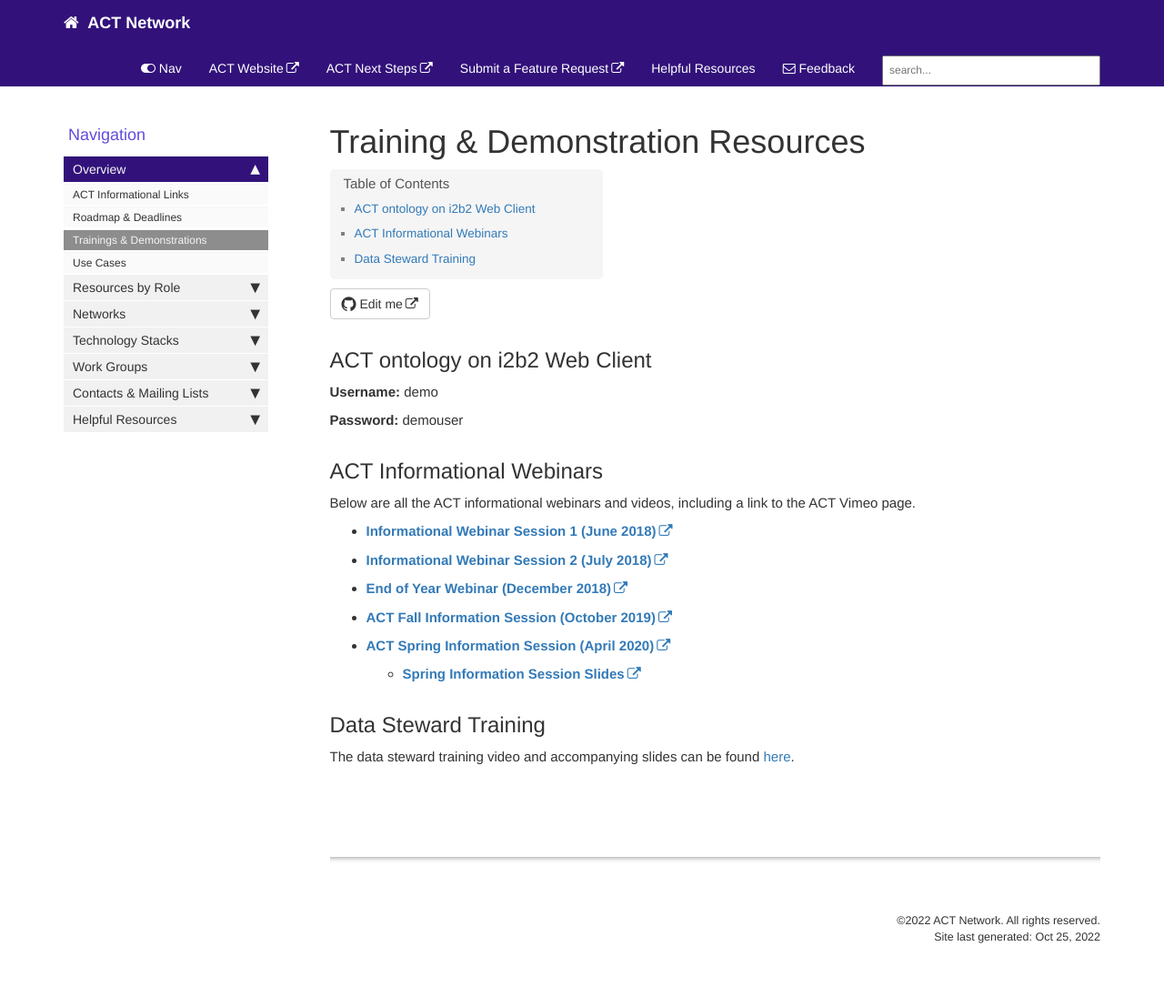
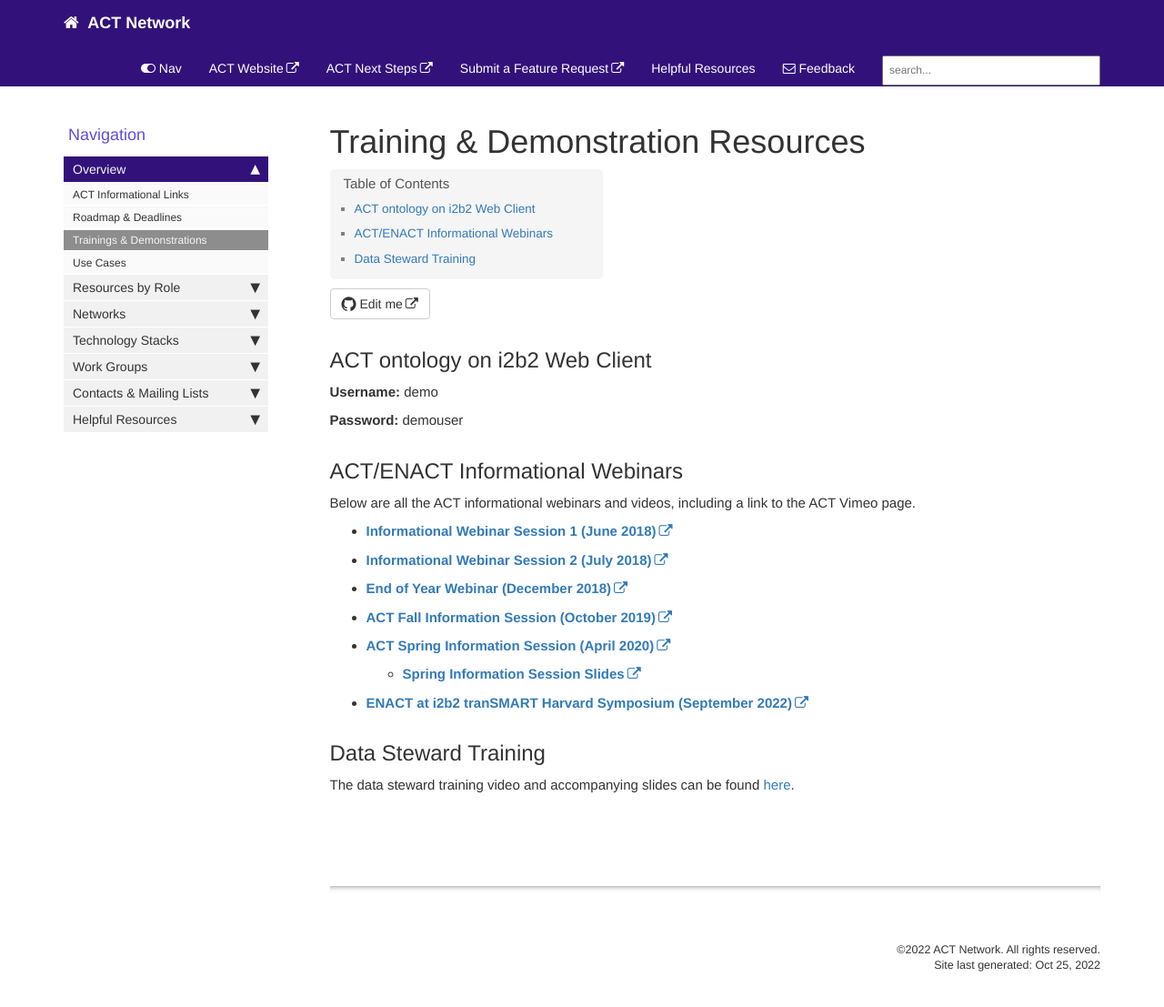
Before and after one commit to dbmi-pitt/ACT-Network, a Jekyll site: the page built from pages/mydoc/trainings.md, in a window 1280 px wide and 1131 px high. Shown: the top 1107 px of the window at 91% size. Built offline with Jekyll 4.4.1, drawn with Linux system fonts in a browser that asks for light colours; comment, search, counter and statistics services are not loaded.

Commit message:
Update trainings.md

```diff
--- a/pages/mydoc/trainings.md
+++ b/pages/mydoc/trainings.md
@@ -12,7 +12,7 @@
 
 **Password:** demouser
 
-## ACT Informational Webinars
+## ACT/ENACT Informational Webinars
 Below are all the ACT informational webinars and videos, including a link to the ACT Vimeo page.
   * [**Informational Webinar Session 1 (June 2018)**](https://www.youtube.com/watch?v=NMJG9_Vi0PE&feature=youtu.be)
   * [**Informational Webinar Session 2 (July 2018)**](https://www.youtube.com/watch?v=OtX7ECRW_VY&feature=youtu.be)
@@ -20,6 +20,7 @@
   * [**ACT Fall Information Session (October 2019)**](https://vimeo.com/373214480)
   * [**ACT Spring Information Session (April 2020)**](https://pitt.box.com/s/w5aefezzt0t7v68ddlu5jso6o78vwxnq)
     * [**Spring Information Session Slides**](https://pitt.box.com/s/x6toq3awqtvkntziqvs19nus1gpa54kw)
+  * [**ENACT at i2b2 tranSMART Harvard Symposium (September 2022)**](https://i2b2transmart.org/2022-harvard-symposium/)
 
 ## Data Steward Training
 The data steward training video and accompanying slides can be found [here](/ACT-Network/data_stewards.html#data-steward-training).
```
